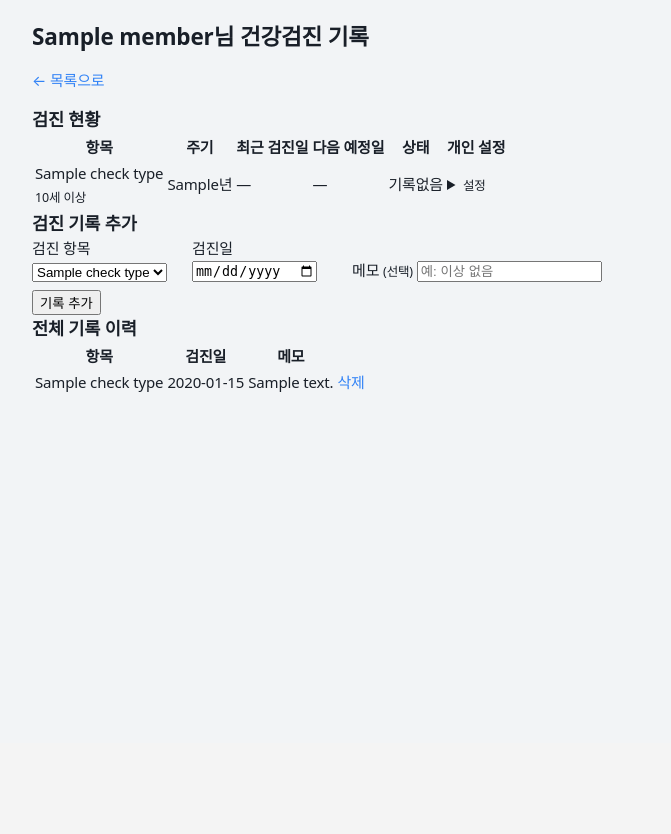
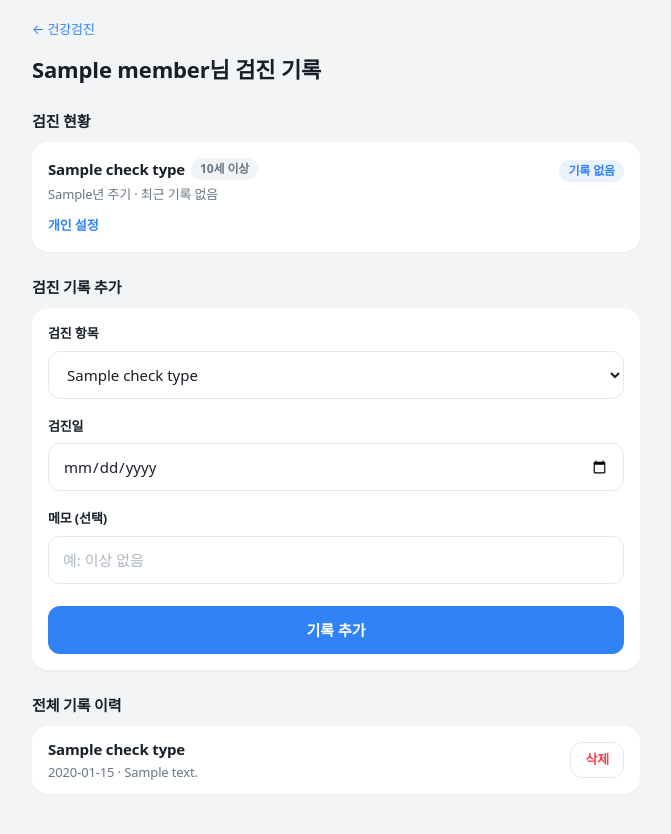
Before and after one commit to kimtaegyu1223/kinkeeper, a FastAPI app: template web/templates/health/records.html in a window 1280 px wide. Shown: the part 57-891 px from the top of the page, without its empty margins (304-975 px from the left). Before the commit the page ends 449 px from the top, so only its background shows below. Run offline with FastAPI, Linux system fonts and the light colour scheme; the template is opened without the code that fills it: most values are stand-ins (such as "Sample title", 1, 10 or a date in 2020); parts of the project's set-up code (start-up, migrations or seed data) failed here and were passed over; some web fonts are replaced.

Commit message:
feat(web): 건강검진·공지 화면 카드/타임라인 개편
- health/list.html: 검진 항목 카드 리스트(주기/대상 뱃지) + 구성원별
  기록 진입 chevron 리스트, 빈 상태 카드.
- health/records.html: 항목별 현황 카드 + '다음 예정' 강조 박스,
  임박도 뱃지(초과/임박/여유), 접이식 개인 설정, 기록 추가/이력.
- health/type_form.html: 디자인 시스템 폼으로 전환.
- broadcast.html + broadcast.py: 작성 폼 + 최근 발송 이력(최신 10건) 리스트.
- app.css: 검진 카드/접이식/코드/경고 뱃지 토큰 추가.

Co-Authored-By: Claude Opus 4.8 <noreply@anthropic.com>

```diff
--- a/web/static/app.css
+++ b/web/static/app.css
@@ -370,6 +370,11 @@ a.list-row {
   color: var(--primary);
 }
 
+.badge--warn {
+  background: rgba(255, 149, 0, 0.12);
+  color: #d97a00;
+}
+
 /* D-day 뱃지 */
 .badge--dday {
   background: var(--primary);
@@ -673,6 +678,89 @@ fieldset.form-group > legend {
   white-space: nowrap;
 }
 
+/* ── 검진 현황 카드 ─────────────────────────────────────── */
+.check__head {
+  display: flex;
+  align-items: flex-start;
+  justify-content: space-between;
+  gap: 12px;
+}
+
+.check__name {
+  font-size: var(--fs-body);
+  font-weight: 600;
+  display: flex;
+  align-items: center;
+  gap: 6px;
+  flex-wrap: wrap;
+}
+
+.check__meta {
+  margin-top: 4px;
+  font-size: var(--fs-sub);
+  color: var(--text-sub);
+}
+
+.check__due {
+  display: flex;
+  align-items: center;
+  justify-content: space-between;
+  gap: 8px;
+  margin-top: 12px;
+  padding: 10px 12px;
+  background: var(--bg);
+  border-radius: 10px;
+  font-size: var(--fs-sub);
+}
+
+.check__due-date {
+  font-weight: 700;
+  font-size: var(--fs-body);
+  color: var(--text);
+  font-variant-numeric: tabular-nums;
+}
+
+/* 접이식 개인 설정 */
+.disclosure {
+  margin-top: 12px;
+}
+
+.disclosure > summary {
+  list-style: none;
+  cursor: pointer;
+  font-size: var(--fs-sub);
+  font-weight: 600;
+  color: var(--primary);
+}
+
+.disclosure > summary::-webkit-details-marker {
+  display: none;
+}
+
+.disclosure__body {
+  margin-top: 12px;
+  padding-top: 12px;
+  border-top: 1px solid var(--border);
+}
+
+.is-muted {
+  opacity: 0.55;
+}
+
+/* 인라인 폼(기록 추가·개인 설정) */
+.form--inline {
+  gap: 12px;
+}
+
+/* 코드 표기 (안내문 내 예시) */
+code {
+  padding: 1px 5px;
+  background: var(--bg);
+  border-radius: 6px;
+  font-size: 0.9em;
+  font-family: ui-monospace, "SFMono-Regular", Menlo, monospace;
+}
+
 /* ── 결과 알림 배너 ─────────────────────────────────────── */
 .notice {
   padding: 14px 16px;
--- a/web/templates/health/records.html
+++ b/web/templates/health/records.html
@@ -1,158 +1,149 @@
 {% extends "base.html" %}
-{% block title %}{{ member.name }} 건강검진 기록 — KinKeeper{% endblock %}
+{% block title %}{{ member.name }} 검진 기록 — KinKeeper{% endblock %}
 {% block content %}
+<div class="page-head">
+  <div>
+    <p class="page-subtitle mt-0"><a href="/health">← 건강검진</a></p>
+    <h1 class="page-title">{{ member.name }}님 검진 기록</h1>
+  </div>
+</div>
 
-<hgroup>
-  <h2>{{ member.name }}님 건강검진 기록</h2>
-  <p><a href="/health">← 목록으로</a></p>
-</hgroup>
-
-<article>
-  <header>
-    <h3 style="margin:0">검진 현황</h3>
-  </header>
-
-  <table>
-    <thead>
-      <tr>
-        <th>항목</th>
-        <th>주기</th>
-        <th>최근 검진일</th>
-        <th>다음 예정일</th>
-        <th>상태</th>
-        <th>개인 설정</th>
-      </tr>
-    </thead>
-    <tbody>
-      {% for ct in check_types %}
-        {% if not ct.gender or ct.gender == member.gender %}
+<h2 class="section-title">검진 현황</h2>
+{% set shown = [] %}
+{% for ct in check_types if not ct.gender or ct.gender == member.gender %}
+  {% set _ = shown.append(ct) %}
+{% endfor %}
+{% if shown %}
+{% for ct in shown %}
   {% set rec = latest_by_type.get(ct.id) %}
   {% set cfg = config_by_type.get(ct.id) %}
   {% set effective_period = cfg.period_years if (cfg and cfg.period_years is not none) else ct.period_years %}
+  {% set next_due = next_due_by_type.get(ct.id) if rec else none %}
+  {% set days_left = (next_due - today).days if next_due else none %}
+<div class="card{{ ' is-muted' if cfg and not cfg.active }}">
+  <div class="check__head">
+    <div>
+      <div class="check__name">
+        {{ ct.name }}
+        {% if ct.gender == "F" %}<span class="badge badge--info">여성전용</span>{% endif %}
+        {% if ct.gender == "M" %}<span class="badge badge--info">남성전용</span>{% endif %}
+        {% if ct.min_age is not none %}<span class="badge badge--inactive">{{ ct.min_age }}세 이상</span>{% endif %}
+      </div>
+      <div class="check__meta">
+        {{ effective_period }}년 주기{% if cfg and cfg.period_years is not none %} (기본 {{ ct.period_years }}년){% endif %}
+        · 최근 {{ rec.checked_at.strftime("%Y-%m-%d") if rec else "기록 없음" }}
+      </div>
+    </div>
+    <div>
+      {% if cfg and not cfg.active %}
+      <span class="badge badge--inactive">알림 끔</span>
+      {% elif not rec %}
+      <span class="badge badge--info">기록 없음</span>
+      {% elif days_left < 0 %}
+      <span class="badge badge--danger">{{ days_left | abs }}일 초과</span>
+      {% elif days_left <= 30 %}
+      <span class="badge badge--warn">{{ days_left }}일 후</span>
+      {% else %}
+      <span class="badge badge--active">{{ days_left }}일 후</span>
+      {% endif %}
+    </div>
+  </div>
+
   {% if rec %}
-          {# 다음 예정일은 라우트에서 계산(2/29→평년 2/28 폴백). 템플릿 replace(year)는 500 유발 (audit #25) #}
-          {% set next_due = next_due_by_type.get(ct.id) %}
-          {% set days_left = (next_due - today).days %}
+  <div class="check__due">
+    <span class="text-sub">다음 예정</span>
+    <span class="check__due-date">{{ next_due.strftime("%Y-%m-%d") }}</span>
+  </div>
   {% endif %}
-      <tr {% if cfg and not cfg.active %}style="opacity:0.5"{% endif %}>
-        <td>
-          {{ ct.name }}
-          {% if ct.gender == "F" %}<br><small>여성전용</small>{% endif %}
-          {% if ct.gender == "M" %}<br><small>남성전용</small>{% endif %}
-          {% if ct.min_age is not none %}<br><small>{{ ct.min_age }}세 이상</small>{% endif %}
-        </td>
-        <td>
-          {{ effective_period }}년
-          {% if cfg and cfg.period_years is not none %}
-          <br><small>기본: {{ ct.period_years }}년</small>
+
+  <details class="disclosure">
+    <summary>개인 설정</summary>
+    <div class="disclosure__body">
+      <form class="form form--inline" method="post"
+            action="/health/members/{{ member.id }}/config/{{ ct.id }}">
+        <div class="field-row">
+          <div class="form-field">
+            <label class="form-label" for="p-{{ ct.id }}">주기(년)</label>
+            <input class="form-input" id="p-{{ ct.id }}" type="number" name="period_years"
+                   min="1" max="20"
+                   value="{{ cfg.period_years if (cfg and cfg.period_years is not none) else '' }}"
+                   placeholder="기본 {{ ct.period_years }}" />
+          </div>
+        </div>
+        <div class="form-check">
+          <label class="form-check__label" for="a-{{ ct.id }}">알림 켜기</label>
+          <input id="a-{{ ct.id }}" type="checkbox" name="active" value="1"
+                 {% if not cfg or cfg.active %}checked{% endif %} />
+        </div>
+        <button class="btn btn--secondary" type="submit" style="height:44px">설정 저장</button>
+      </form>
+    </div>
+  </details>
+</div>
+{% endfor %}
+{% else %}
+<div class="card">
+  <div class="empty">
+    <div class="empty__emoji" aria-hidden="true">🩺</div>
+    <p class="empty__text">이 구성원에게 해당하는 검진 항목이 없습니다.</p>
+    <a class="btn btn--primary" href="/health/types/new">검진 항목 추가</a>
+  </div>
+</div>
 {% endif %}
-        </td>
-        <td>{{ rec.checked_at.strftime("%Y-%m-%d") if rec else "—" }}</td>
-        <td>{{ next_due.strftime("%Y-%m-%d") if rec else "—" }}</td>
-        <td>
-          {% if cfg and not cfg.active %}
-          <span class="danger">알림 끔</span>
-          {% elif not rec %}
-          <span>기록없음</span>
-          {% elif days_left < 0 %}
-          <span class="danger"><strong>{{ days_left|abs }}일 초과</strong></span>
-          {% elif days_left <= 30 %}
-          <span style="color:var(--pico-color-orange-500, orange)">{{ days_left }}일 후</span>
-          {% else %}
-          <span class="success">{{ days_left }}일 후</span>
-          {% endif %}
-        </td>
-        <td>
-          <details>
-            <summary><small>설정</small></summary>
-            <form method="post" action="/health/members/{{ member.id }}/config/{{ ct.id }}">
-              <div style="display:grid; grid-template-columns:1fr 1fr; gap:0.5rem; align-items:end">
-                <label style="margin:0">
-                  <small>주기(년)</small>
-                  <input type="number" name="period_years" min="1" max="20"
-                         value="{{ cfg.period_years if (cfg and cfg.period_years is not none) else '' }}"
-                         placeholder="{{ ct.period_years }}" />
-                </label>
-                <label style="margin:0">
-                  <small>알림</small>
-                  <input type="checkbox" name="active" value="1"
-                         {% if not cfg or cfg.active %}checked{% endif %} />
-                </label>
-              </div>
-              <button type="submit" class="secondary" style="width:100%; margin-top:0.5rem">저장</button>
-            </form>
-          </details>
-        </td>
-      </tr>
-        {% endif %}
-      {% endfor %}
-    </tbody>
-  </table>
-</article>
 
-<article>
-  <header>
-    <h3 style="margin:0">검진 기록 추가</h3>
-  </header>
-
-  <form method="post" action="/health/records/{{ member.id }}/add">
-    <div style="display:grid; grid-template-columns:1fr 1fr 2fr; gap:1rem; align-items:end">
-      <label>
-        검진 항목
-        <select name="check_type_id" required>
-          {% for ct in check_types %}
-          {% if not ct.gender or ct.gender == member.gender %}
+<h2 class="section-title">검진 기록 추가</h2>
+<div class="card">
+  <form class="form" method="post" action="/health/records/{{ member.id }}/add">
+    <div class="form-field">
+      <label class="form-label" for="r-type">검진 항목</label>
+      <select class="form-select" id="r-type" name="check_type_id" required>
+        {% for ct in shown %}
         <option value="{{ ct.id }}">{{ ct.name }}</option>
-          {% endif %}
         {% endfor %}
       </select>
-      </label>
-      <label>
-        검진일
-        <input type="date" name="checked_at" value="{{ today.isoformat() }}" required />
-      </label>
-      <label>
-        메모 <small>(선택)</small>
-        <input name="note" placeholder="예: 이상 없음" />
-      </label>
     </div>
-    <button type="submit" style="margin-top:0.5rem">기록 추가</button>
+    <div class="form-field">
+      <label class="form-label" for="r-date">검진일</label>
+      <input class="form-input" id="r-date" type="date" name="checked_at"
+             value="{{ today.isoformat() }}" required />
+    </div>
+    <div class="form-field">
+      <label class="form-label" for="r-note">메모 (선택)</label>
+      <input class="form-input" id="r-note" name="note" placeholder="예: 이상 없음" />
+    </div>
+    <div class="form-actions">
+      <button class="btn btn--primary btn--block" type="submit">기록 추가</button>
+    </div>
   </form>
-</article>
+</div>
 
-<article>
-  <header>
-    <h3 style="margin:0">전체 기록 이력</h3>
-  </header>
-
-  <table>
-    <thead>
-      <tr>
-        <th>항목</th>
-        <th>검진일</th>
-        <th>메모</th>
-        <th></th>
-      </tr>
-    </thead>
-    <tbody>
+<h2 class="section-title">전체 기록 이력</h2>
+{% if all_records %}
+<div class="card-list">
   {% for r in all_records %}
-      <tr>
-        <td>{{ r.check_type.name }}</td>
-        <td>{{ r.checked_at.strftime("%Y-%m-%d") }}</td>
-        <td>{{ r.note or "—" }}</td>
-        <td>
-          <a href="#"
+  <div class="list-row">
+    <div class="list-row__main">
+      <div class="list-row__title">{{ r.check_type.name }}</div>
+      <div class="list-row__meta">
+        {{ r.checked_at.strftime("%Y-%m-%d") }}{% if r.note %} · {{ r.note }}{% endif %}
+      </div>
+    </div>
+    <div class="list-row__actions">
+      <a class="btn btn--danger" href="#"
          hx-delete="/health/records/{{ r.id }}"
          hx-confirm="이 기록을 삭제하시겠습니까?"
-             hx-target="closest tr" hx-swap="outerHTML"
-             role="button" class="contrast">삭제</a>
-        </td>
-      </tr>
+         hx-target="closest .list-row"
+         hx-swap="outerHTML">삭제</a>
+    </div>
+  </div>
+  {% endfor %}
+</div>
 {% else %}
-      <tr><td colspan="4"><small>기록이 없습니다.</small></td></tr>
-      {% endfor %}
-    </tbody>
-  </table>
-</article>
-
+<div class="card">
+  <div class="empty">
+    <div class="empty__emoji" aria-hidden="true">📋</div>
+    <p class="empty__text">아직 검진 기록이 없습니다.</p>
+  </div>
+</div>
+{% endif %}
 {% endblock %}
```
Also changed, not shown: web/routes/broadcast.py (+19 -9 lines), web/templates/broadcast.html (+39 -10 lines), web/templates/health/list.html (+68 -77 lines), web/templates/health/type_form.html (+32 -37 lines). Lines whose indentation alone changed are shown as unchanged.
